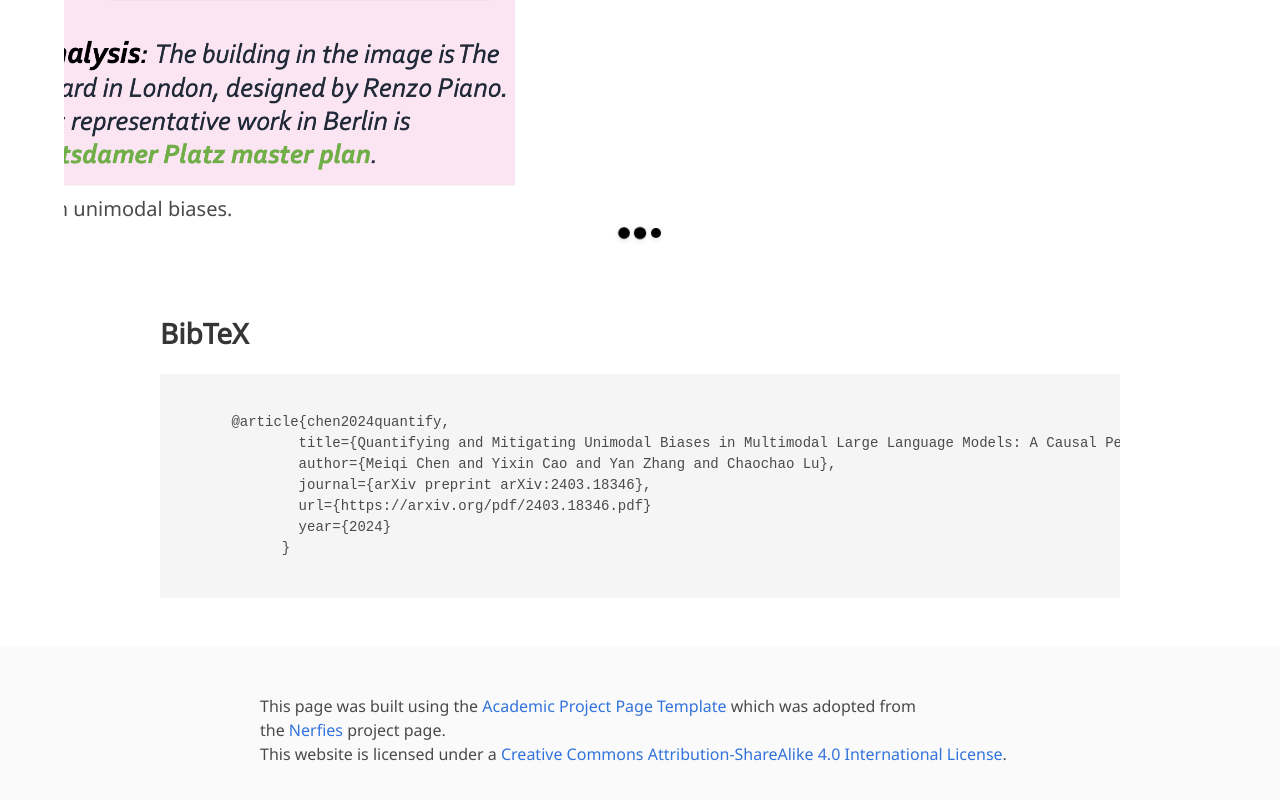
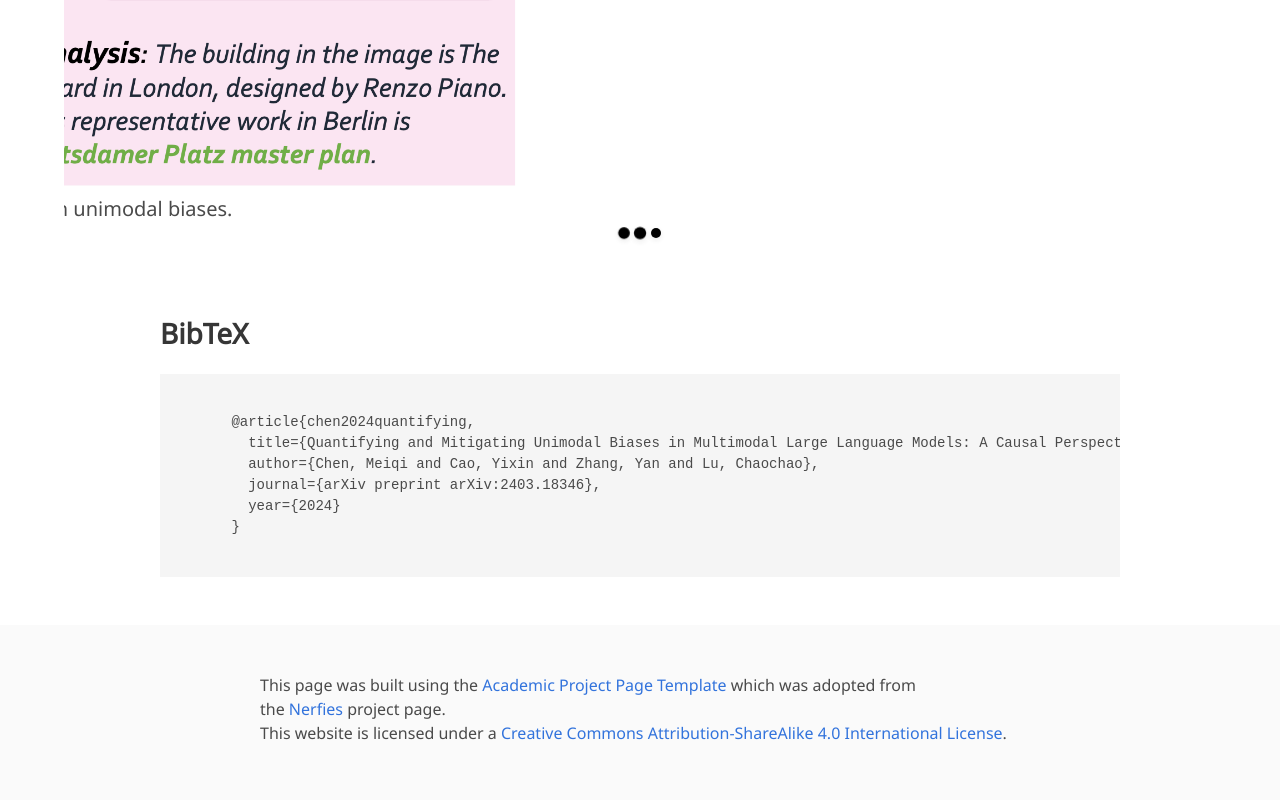
Before and after one commit to OpenCausaLab/MORE, a plain HTML site: page index.html in a window 1280 px wide. Shown: the part 2918-3718 px from the top of the page. Drawn offline with nearby package versions, Linux system fonts and the light colour scheme; some icons are missing; a web font is replaced by a local one.

Commit message:
Update index.html

```diff
--- a/index.html
+++ b/index.html
@@ -297,13 +297,12 @@ valuable insights for future research.
     <div class="container is-max-desktop content">
       <h2 class="title">BibTeX</h2>
       <pre><code>
-      @article{chen2024quantify,
-              title={Quantifying and Mitigating Unimodal Biases in Multimodal Large Language Models: A Causal Perspective},
-              author={Meiqi Chen and Yixin Cao and Yan Zhang and Chaochao Lu},
-              journal={arXiv preprint arXiv:2403.18346},
-              url={https://arxiv.org/pdf/2403.18346.pdf}
-              year={2024}
-            }
+      @article{chen2024quantifying,
+        title={Quantifying and Mitigating Unimodal Biases in Multimodal Large Language Models: A Causal Perspective},
+        author={Chen, Meiqi and Cao, Yixin and Zhang, Yan and Lu, Chaochao},
+        journal={arXiv preprint arXiv:2403.18346},
+        year={2024}
+      }
       </code></pre>
     </div>
 </section>
```
